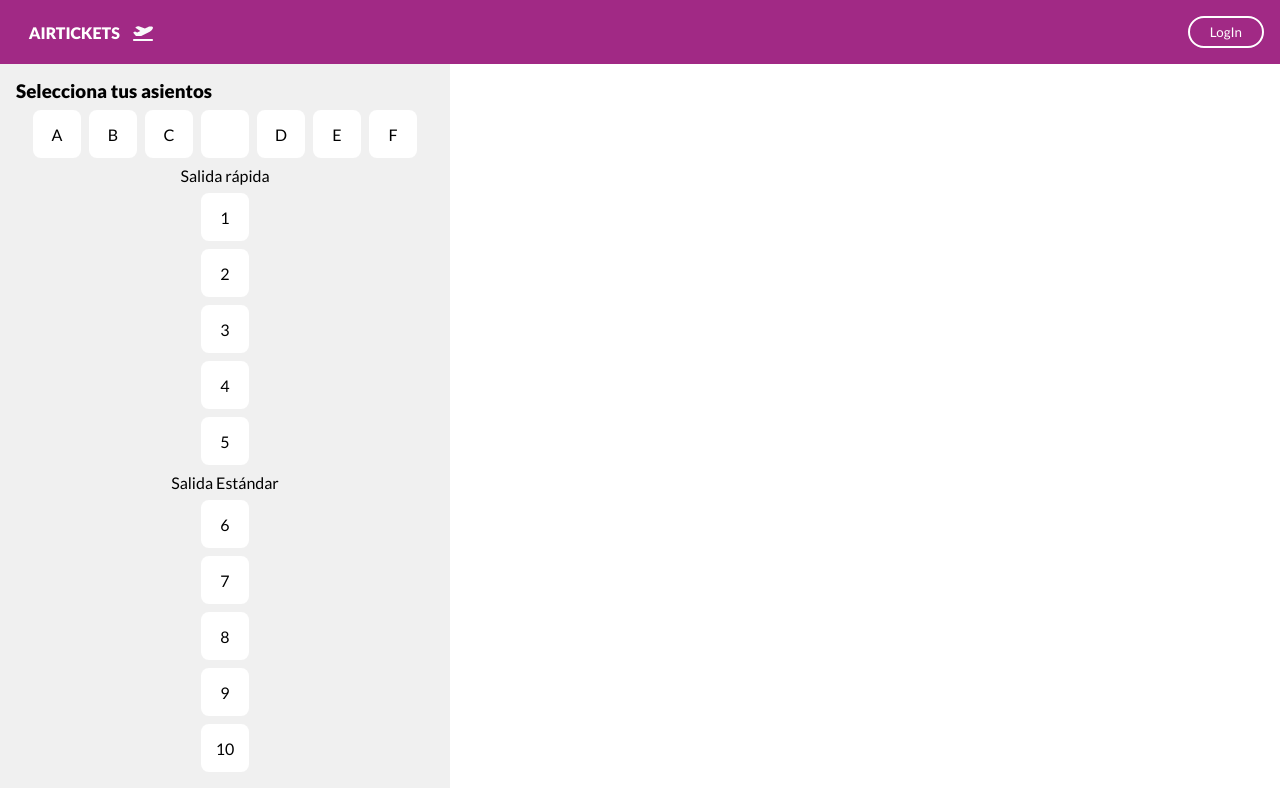
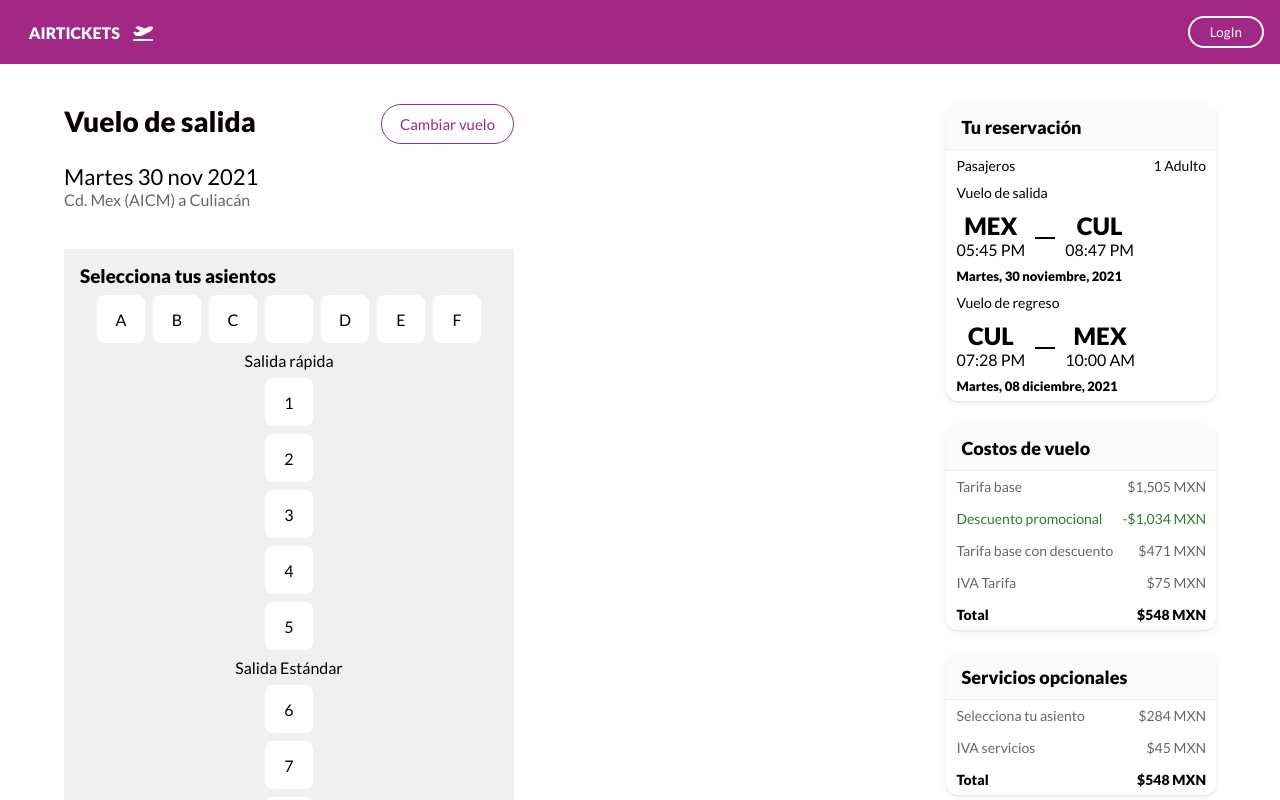
Before and after one commit to mario-cartagena/air-tickets, a React (Create React App) app: page /seats in a window 1280 px wide. Shown: the top 800 px of the page. Built offline with nearby package versions, Linux system fonts and the light colour scheme; no server answers.

Commit message:
add reusables components in component seats

```diff
--- a/src/components/flight/reservationDetails/ReservationDetails.jsx
+++ b/src/components/flight/reservationDetails/ReservationDetails.jsx
@@ -11,7 +11,7 @@ const ReservationDetails = () => {
       <FlightReservation/>
       <FlightCost/>
       <FlightServices/>
-      <ButtonSeats/>
+      <ButtonSeats nameButton="Seleccionar asientos"/>
     </div>
   )
 }
--- a/src/components/flight/reservationDetails/buttonSeats/ButtonSeats.jsx
+++ b/src/components/flight/reservationDetails/buttonSeats/ButtonSeats.jsx
@@ -1,11 +1,11 @@
 import React from 'react';
 import './styleButtonSeats.scss';
 
-const ButtonSeats = () => {
+const ButtonSeats = ({nameButton}, ) => {
   return (
     <>
         <button className='btn__seats'>
-            <span>Seleccionar asientos</span>
+            <span>{nameButton}</span>
         </button>
     </>
   )
--- a/src/components/mainSeats/MainSeats.jsx
+++ b/src/components/mainSeats/MainSeats.jsx
@@ -1,10 +1,31 @@
 import React from 'react'
+import './styleMainSeats.scss'
 import SelectSeats from '../selectSeats/SelectSeats'
+import TitleDetails from '../flight/infoFlight/titleDetails/TitleDetails'
+import ButtonEditFlight from '../flight/buttonEdtiFlight/ButtonEditFlight'
+import FlightReservation from '../flight/reservationDetails/flightReservation/FlightReservation'
+import FlightCost from '../flight/reservationDetails/flightCost/FlightCost'
+import FlightServices from '../flight/reservationDetails/aditionalServices/FlightServices'
+import ButtonSeats from '../flight/reservationDetails/buttonSeats/ButtonSeats'
 
 const MainSeats = () => {
   return (
-    <div>
+    <div className='seats'>
+      <div className="seats__left">
+        <div className='info__header'>
+          <TitleDetails/>
+          <ButtonEditFlight/>
+        </div>
         <SelectSeats/>
+      </div>
+      <div className="seats__right">
+        <div className='booking'>
+          <FlightReservation/>
+          <FlightCost/>
+          <FlightServices/>
+          <ButtonSeats nameButton="Pagar con PayPal"/>
+        </div>
+      </div>
     </div>
 
   )
--- /dev/null
+++ b/src/components/mainSeats/styleMainSeats.scss
@@ -0,0 +1,12 @@
+.seats{
+    display: flex;
+    margin: 2.5rem auto;
+    width: 90%;
+    justify-content: space-between;
+    flex-wrap: wrap;
+    &__left{
+        display: flex;
+        flex-direction: column;
+        gap: 2.5rem;
+    }
+}
```
